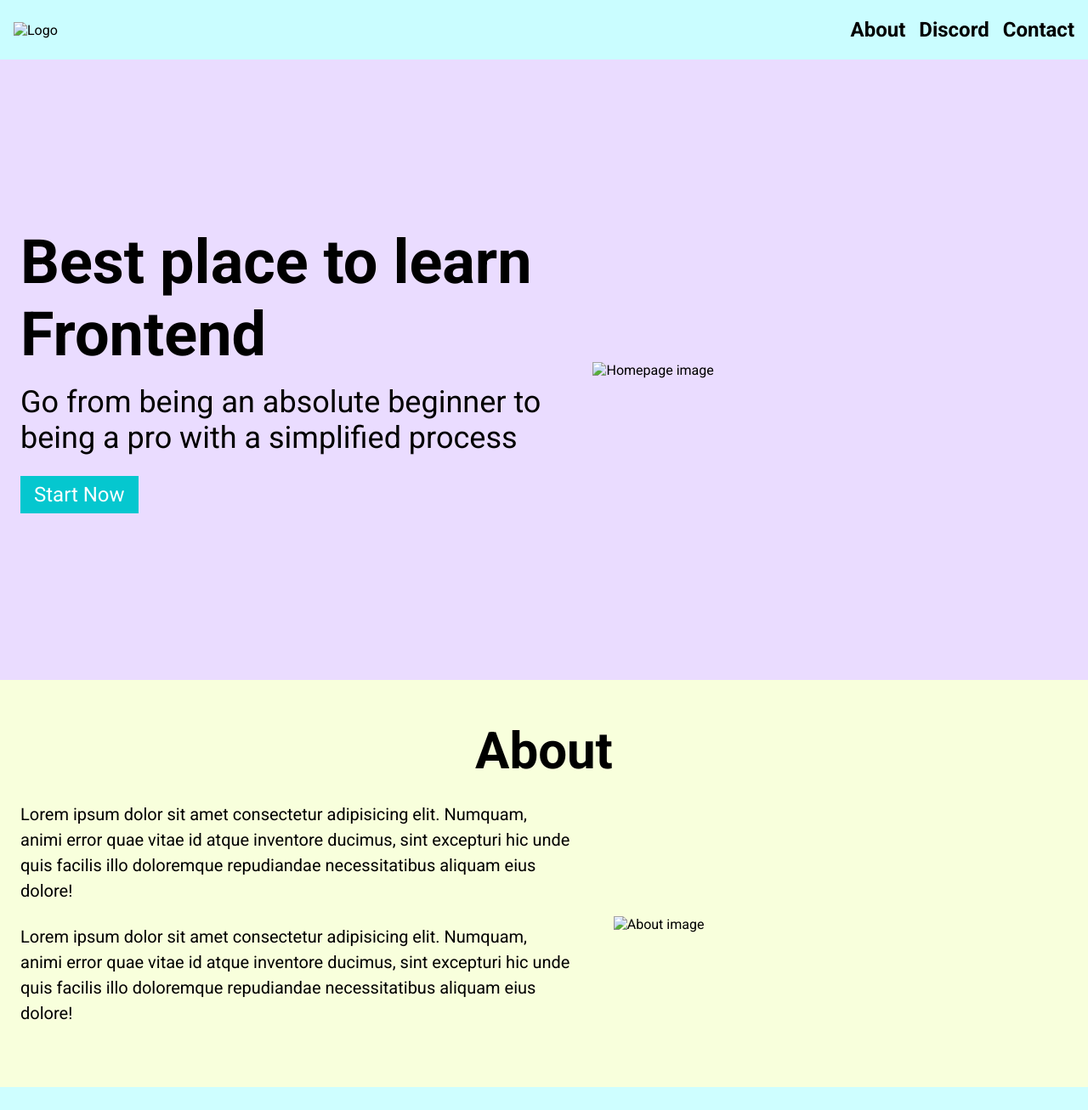
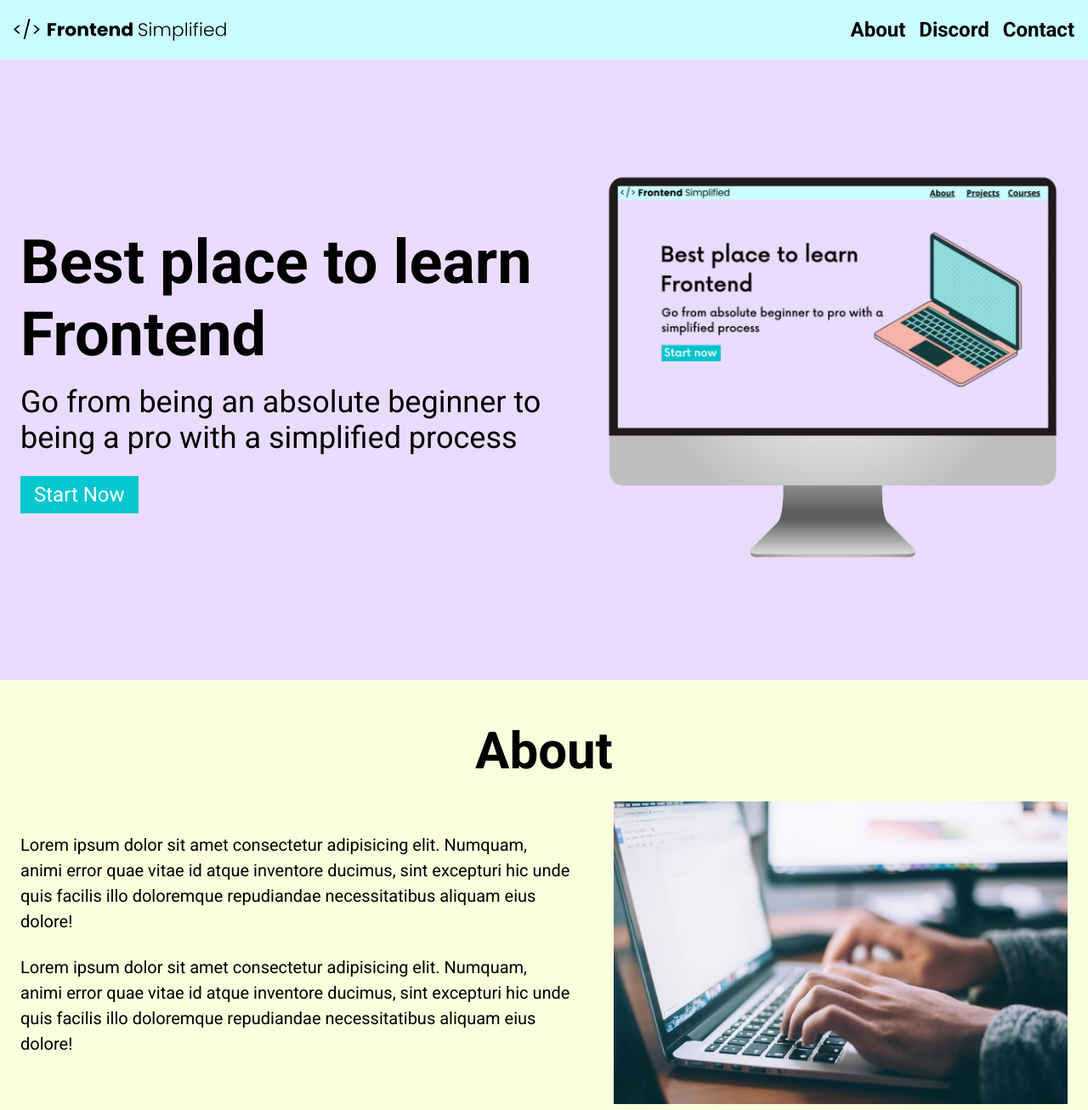
Before and after one commit to nelsona96/fes-mini-project, a plain HTML site: page index.html in a window 1280 px wide. Shown: the top 1306 px of the page at 85% size. Drawn offline with Linux system fonts and the light colour scheme; the site is published under a folder, as on GitHub Pages, so addresses that start at the root find nothing.

Commit message:
attempt at fixing no photos

```diff
--- a/index.html
+++ b/index.html
@@ -9,7 +9,7 @@
   <body>
     <section>
       <nav>
-        <img src="/assets/FES.svg" class="logo" alt="Logo" />
+        <img src="./assets/FES.svg" class="logo" alt="Logo" />
         <ul>
           <li>
             <a href="#about">About</a>
@@ -33,7 +33,7 @@
                 <button>Start Now</button>
             </div>
             <figure class="computer">
-                <img src="/assets/laptop.png" alt="Homepage image" />
+                <img src="./assets/laptop.png" alt="Homepage image" />
             </figure>
         </header>
     </div>
@@ -59,7 +59,7 @@
               </p>
             </div>
             <figure class="about__img--wrapper">
-              <img src="/assets/about.jpg" alt="About image" />
+              <img src="./assets/about.jpg" alt="About image" />
             </figure>
           </div>
         </div>
@@ -70,7 +70,7 @@
         <div class="row">
           <div class="section__description">
             <figure class="discord-img">
-              <img src="/assets/discord.png" alt="Discord image" />
+              <img src="./assets/discord.png" alt="Discord image" />
             </figure>
             <div class="section__description--wrapper">
               <p class="section__description--para">
@@ -103,7 +103,7 @@
     </main>
 
     <footer id="footer">
-        <img class="footer__logo" src="/assets/FES.svg" alt="">
+        <img class="footer__logo" src="./assets/FES.svg" alt="Footer logo">
         <div class="footer__links">
             <a class="footer__link" href="#about">About</a>
             <a class="footer__link" href="#discord">Discord</a>
```
